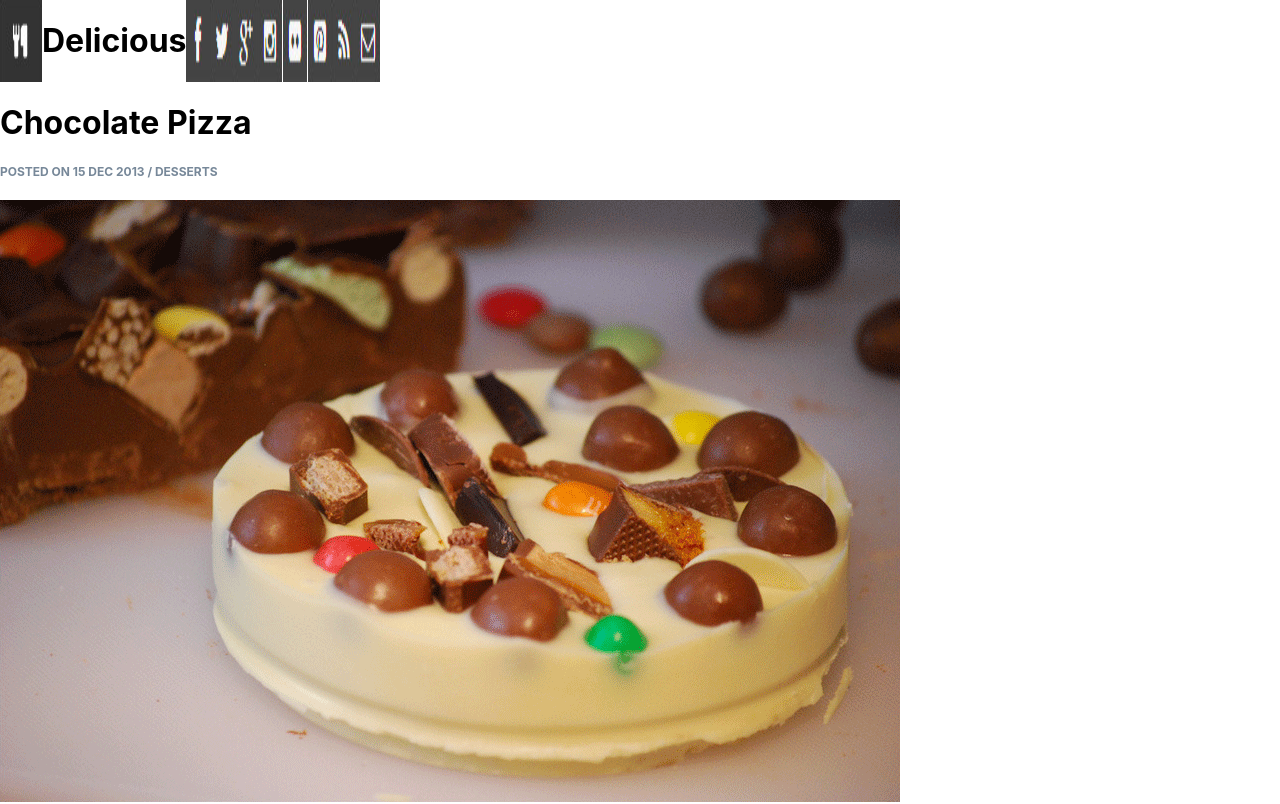
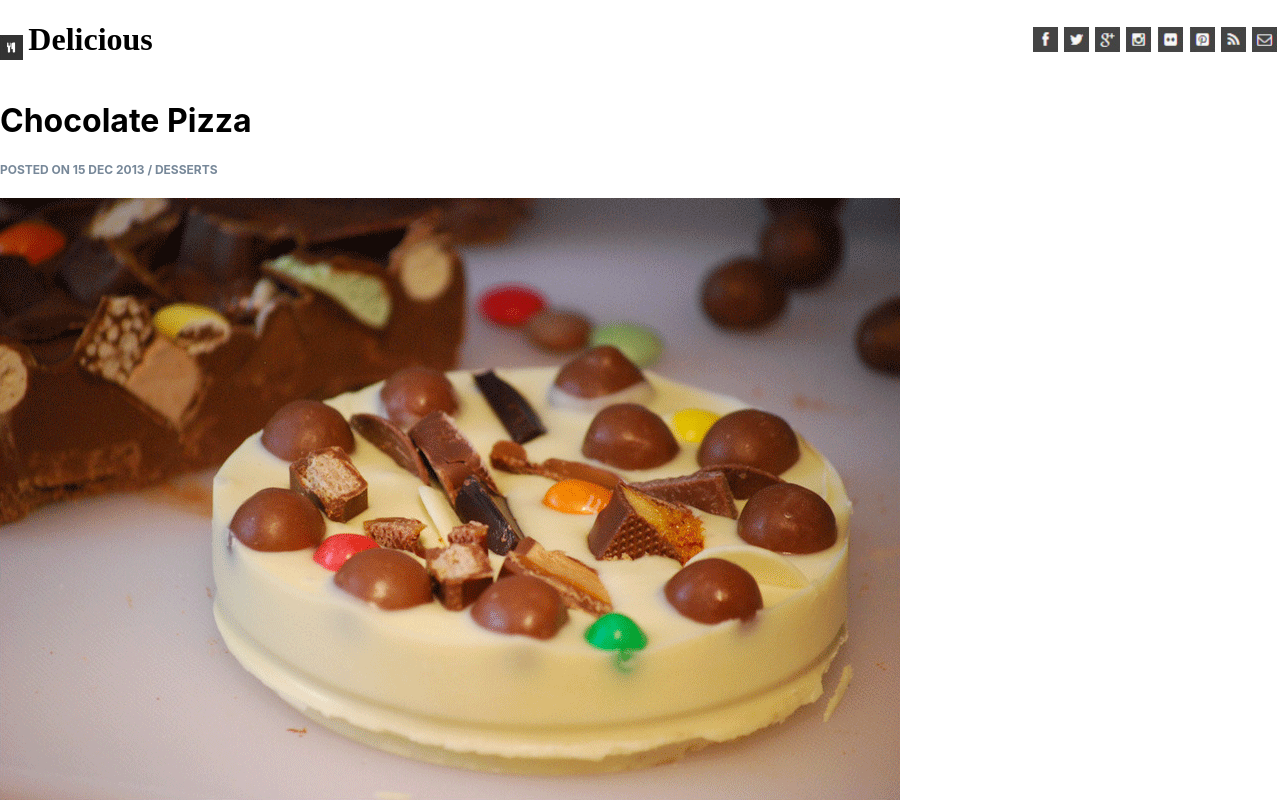
Before and after one commit to nicole-m-martin/chocolate-pizza-react, a React (Create React App) app: page / in a window 1280 px wide. Shown: the top 804 px of the page. Built offline with nearby package versions, Linux system fonts and the light colour scheme.

Commit message:
button style and ad buttonList.js

```diff
--- /dev/null
+++ b/src/Header/ButtonList.js
@@ -0,0 +1,33 @@
+import React from 'react'
+import fbook from '../assets/fb-icon.png';
+import twitter from '../assets/twit-icon.png'
+import google from '../assets/gp-icon.png';
+import insta from '../assets/insta-icon.png';
+import flic from '../assets/flic-icon.png';
+import pintrest from '../assets/pint-icon.png';
+import rss from '../assets/rss-icon.png';
+import mail from '../assets/mail-icon.png';
+import buttonStyle from '../Header/HeaderStyle.module.css'
+
+
+
+export default class ButtonList extends React.Component {
+
+render() {
+  return (
+   <>
+   <div className={buttonStyle.btnDiv}>
+    <img alt="facebook" className={buttonStyle.btn} src={fbook} />
+    <img alt="twitter" className={buttonStyle.btn} src={twitter} />
+    <img alt="google" className={buttonStyle.btn} src={google} />
+    <img alt="insta" className={buttonStyle.btn} src={insta} />
+    <img alt="flic" className={buttonStyle.btn} src={flic} />
+    <img alt="pint" className={buttonStyle.btn} src={pintrest} />
+    <img alt="rss" className={buttonStyle.btn} src={rss} />
+    <img alt="mail" className={buttonStyle.btn} src={mail} />
+    </div>
+    </>
+
+    )
+  }
+}
--- a/src/Header/Header.js
+++ b/src/Header/Header.js
@@ -1,29 +1,17 @@
 import React from 'react'
-import style from './Header.module.css';
-import fbook from '../assets/fb-icon.png';
-import twitter from '../assets/twit-icon.png'
-import google from '../assets/gp-icon.png';
-import insta from '../assets/insta-icon.png';
-import flic from '../assets/flic-icon.png';
-import pintrest from '../assets/pint-icon.png';
-import rss from '../assets/rss-icon.png';
-import mail from '../assets/mail-icon.png';
+// import style from './Header.module.css';
 import logo from '../assets/logo.png';
+import ButtonList from './ButtonList.js'
+import style from '../Header/HeaderStyle.module.css'
+
 
 export default class MyHeader extends React.Component {
   render() {
     return (
       <div className={style.headerDiv}>
-        <img alt="logo" className='' src={logo} />
+        <img alt="logo" className={style.logo} src={logo} />
         <h1>Delicious</h1>
-        <img alt="facebook" className='' src={fbook} />
-        <img alt="twitter" className='' src={twitter} />
-        <img alt="google" className='' src={google} />
-        <img alt="insta" className='' src={insta} />
-        <img alt="flic" className='' src={flic} />
-        <img alt="pint" className='' src={pintrest} />
-        <img alt="rss" className='' src={rss} />
-        <img alt="mail" className='' src={mail} />
+        <ButtonList />
       </div>
     )
   }
--- a/src/Header/Header.module.css
+++ /dev/null
@@ -1,15 +0,0 @@
-.headerDiv {
-  display: flex;
-  flex-direction: row;
-}
-
-/* .container {
-  display: inline-flex;
-  background-color: aqua;
-} */
-/*
-button {
-  top: 20px;
-  margin-right: 10rem;
-  display: inline-block;
-} */
--- /dev/null
+++ b/src/Header/HeaderStyle.module.css
@@ -0,0 +1,38 @@
+.headerDiv {
+  display: flex;
+  flex-direction: row;
+  font-family: cursive;
+}
+
+/* .container {
+  display: inline-flex;
+  background-color: aqua;
+} */
+/*
+button {
+  top: 20px;
+  margin-right: 10rem;
+  display: inline-block;
+} */
+
+.btnDiv {
+  width: 100%;
+  display: flex;
+  justify-content: flex-end;
+  align-items: center;
+}
+.btn {
+  height: 25px;
+  margin: 3px;
+}
+.logo {
+  height: 25px;
+  margin-top: 35px;
+  margin-right: 5px;
+}
+
+.line {
+  height: 10px;
+  background-color: black;
+  display: block;
+}
```
Also changed, not shown: src/data.js (+7 -0 lines).
